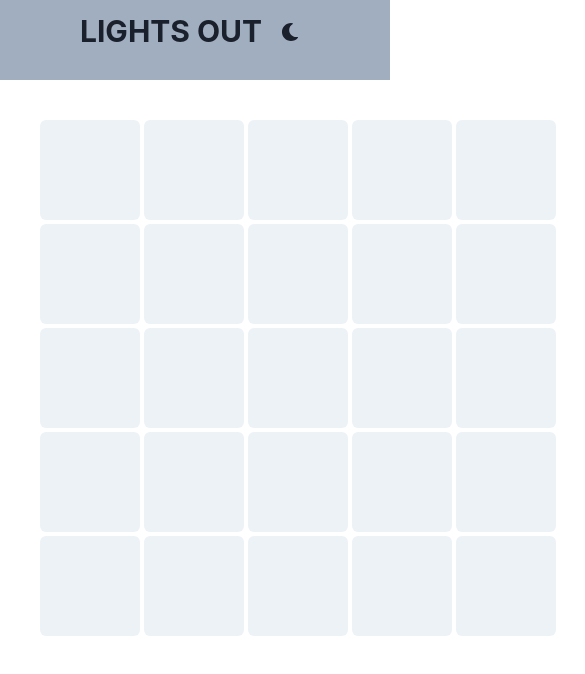
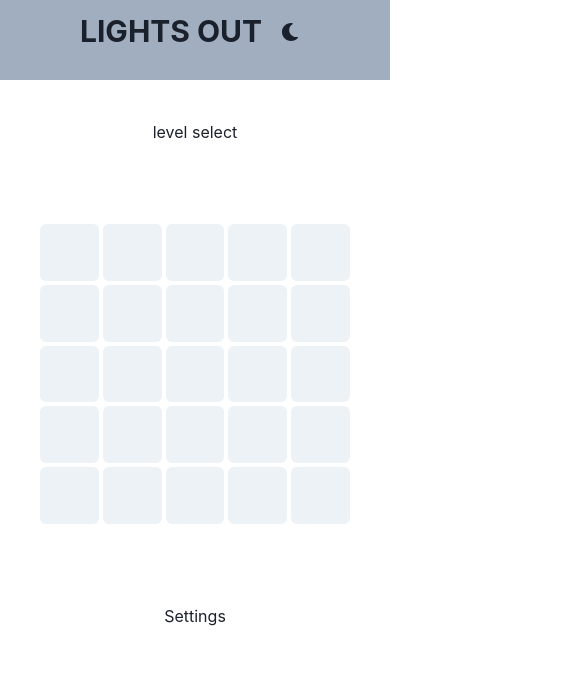
Before and after one commit to DenverJensen/lights_out, a React (Create React App) app: page / in a window 390 px wide. Shown: the top 674 px of the page, 585 px wide, since content can reach past the window. Built offline with nearby package versions, Linux system fonts and the light colour scheme.

Commit message:
mobile formatting

```diff
--- a/src/App.js
+++ b/src/App.js
@@ -22,10 +22,8 @@ import GameBoard from './pages/gameBoard';
 function App() {
   return (
     <ChakraProvider theme={theme}>
-      <Box minH="100vh">
         <Header />
         <GameBoard />
-      </Box>
     </ChakraProvider>
   );
 }
--- a/src/components/tile.js
+++ b/src/components/tile.js
@@ -1,12 +1,16 @@
 import { Button } from '@chakra-ui/react';
+//import './tile.scss'
 
 const Tile = ({ isLit, x, y, onClick }) => {
   return (
     <Button
+    className='tile'
       colorScheme={isLit ? 'blue' : 'gray'}
       size={'md'}
-      w="100px"
-      h="100px"
+    //   w="100%"
+      //minH="60px"
+        h="5vw"
+        minH={"100%"}
 	  onClick={()=>{onClick(x,y)}}
     />
   );
--- a/src/pages/gameBoard.js
+++ b/src/pages/gameBoard.js
@@ -1,4 +1,11 @@
-import { Box, Flex, SimpleGrid } from '@chakra-ui/react';
+import {
+  Box,
+  Center,
+  Flex,
+  Grid,
+  GridItem,
+  SimpleGrid,
+} from '@chakra-ui/react';
 import { useEffect, useState } from 'react';
 import Tile from '../components/tile';
 
@@ -39,11 +46,11 @@ const GameBoard = () => {
         element.isLit = !element.isLit;
       }
       //flip tile to left
-	  if (element.x === x -1 && element.y === y) {
+      if (element.x === x - 1 && element.y === y) {
         element.isLit = !element.isLit;
       }
       //flip tile above
-	  if (element.x === x && element.y === y-1) {
+      if (element.x === x && element.y === y - 1) {
         element.isLit = !element.isLit;
       }
     }
@@ -51,8 +58,13 @@ const GameBoard = () => {
   };
 
   return (
-    <Box p={10} w="max-content" margin={'auto'}>
-      <SimpleGrid columns={5} rows={5} gap={1}>
+    <Grid templateColumns="repeat(9,1fr)" flex={"0 1 auto"} float={"inherit"}>
+      <GridItem  colSpan={{ base: 9, md: 3 }} p={10}>
+        <Center>level select</Center>
+      </GridItem>
+      <GridItem colSpan={{ base: 9, md: 3 }}>
+        <Box p={10}  w="100%">
+          <SimpleGrid columns={5} rows={5} gap={1} minH="300px">
             {tileMap?.map(tile => (
               <Tile
                 isLit={tile.isLit}
@@ -64,6 +76,11 @@ const GameBoard = () => {
             ))}
           </SimpleGrid>
         </Box>
+      </GridItem>
+      <GridItem colSpan={{ base: 9, md: 3 }} p={10}>
+        <Center>Settings</Center>
+      </GridItem>
+    </Grid>
   );
 };
 
```
Also changed, not shown: src/components/tile.scss (added), 1 other file (tests, documents, lock files or other folders). Lines whose indentation alone changed are shown as unchanged.
